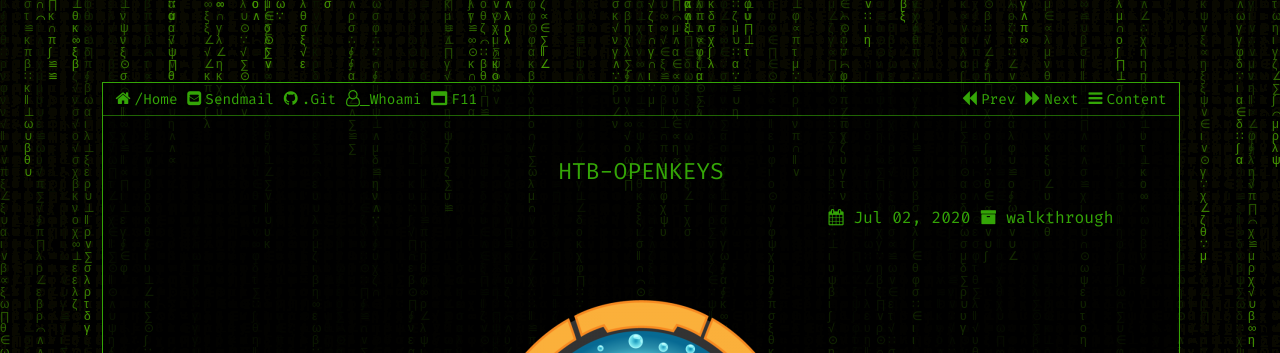
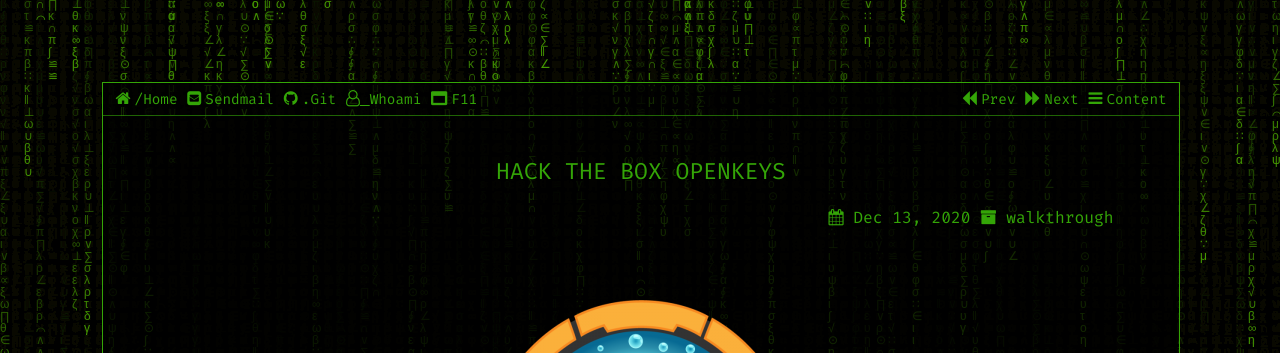
Before and after one commit to alfredoFerreiraAssis/alfredoFerreiraAssis.github.io, a Jekyll site: the page built from _posts/openKeys/2020-07-27-openKeys.md, in a window 1280 px wide. Shown: the top 353 px of the page. Built offline with Jekyll 4.4.1, drawn with Linux system fonts in a browser that asks for light colours.

Commit message:
openkeys

```diff
--- a/_posts/openKeys/2020-07-27-openKeys.md
+++ b/_posts/openKeys/2020-07-27-openKeys.md
@@ -1,8 +1,8 @@
 ---
 layout: post
-title:  htb-openKeys
+title:  Hack The Box OpenKeys
 category: walkthrough
-date:   2020-07-2 06:00:00
+date:   2020-12-13 06:00:00
 ---
 # ![openkeys](/assets/img/openKeys/openkeys.png)
 openkeys is a medium machine created by [polarbearer](https://www.hackthebox.eu/home/users/profile/159204) & [GibParadox](https://www.hackthebox.eu/home/users/profile/125033)
```
